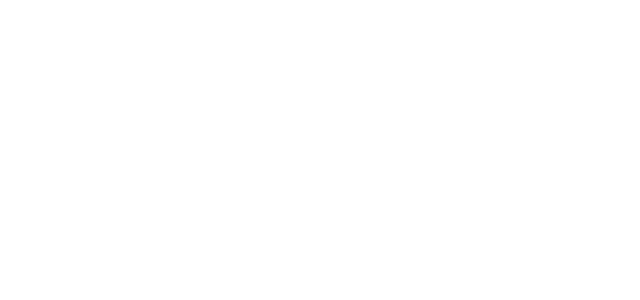
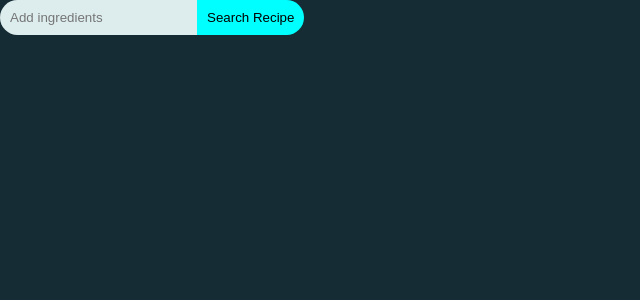
Before and after one commit to refilwe-m/recipe-search-app, a React (Vite) app: page / in a window 1280 px wide. Shown: the top 300 px of the page, without its empty margins (0-640 px from the left). Built offline with nearby package versions, Linux system fonts and the light colour scheme.

Commit message:
keywords to search+

```diff
--- a/src/App.tsx
+++ b/src/App.tsx
@@ -1,7 +1,12 @@
-import "./App.css";
+import { SearchPage } from "./page/searchPage/search-page";
+import "./App.scss";
 
 function App() {
-  return <div className="App"></div>;
+  return (
+    <div className="App">
+      <SearchPage />
+    </div>
+  );
 }
 
 export default App;
--- a/src/index.css
+++ b/src/index.css
@@ -0,0 +1,4 @@
+body {
+  background-color: #162C35;
+  margin: 0;
+}
--- /dev/null
+++ b/src/page/searchPage/search-page.scss
@@ -0,0 +1,14 @@
+input {
+  padding: 10px;
+  border: none;
+  &[type="button"] {
+    background-color: aqua;
+    border-top-right-radius: 30px;
+    border-bottom-right-radius: 30px;
+  }
+  &[type="search"] {
+    background-color: rgb(221, 237, 237);
+    border-top-left-radius: 30px;
+    border-bottom-left-radius: 30px;
+  }
+}
--- /dev/null
+++ b/src/page/searchPage/search-page.tsx
@@ -0,0 +1,32 @@
+import React, { useRef, useState } from "react";
+import './search-page.scss'
+
+export const SearchPage = () => {
+  const [ingredients, setIngredients] = useState<string[]>([]);
+  const list = (items: string[]) => {
+    return items.map((item, i) => <li key={i}>{item}</li>);
+  };
+
+  const inputRef = useRef<HTMLInputElement>(null);
+
+  return (
+    <section id="search-page">
+      <form action="" method="post">
+        <section id="search-field">
+          <input type="search" placeholder="Add ingredients" ref={inputRef} />
+
+          <input
+            type="button"
+            value="Search Recipe"
+            onClick={() => {
+              setIngredients([...ingredients, inputRef!.current!.value]);
+            }}
+          />
+        </section>
+      </form>
+      <section id="ingredients">
+        <ul>{list(ingredients)}</ul>
+      </section>
+    </section>
+  );
+};
```
Also changed, not shown: src/App.css (deleted), src/App.scss (added).
